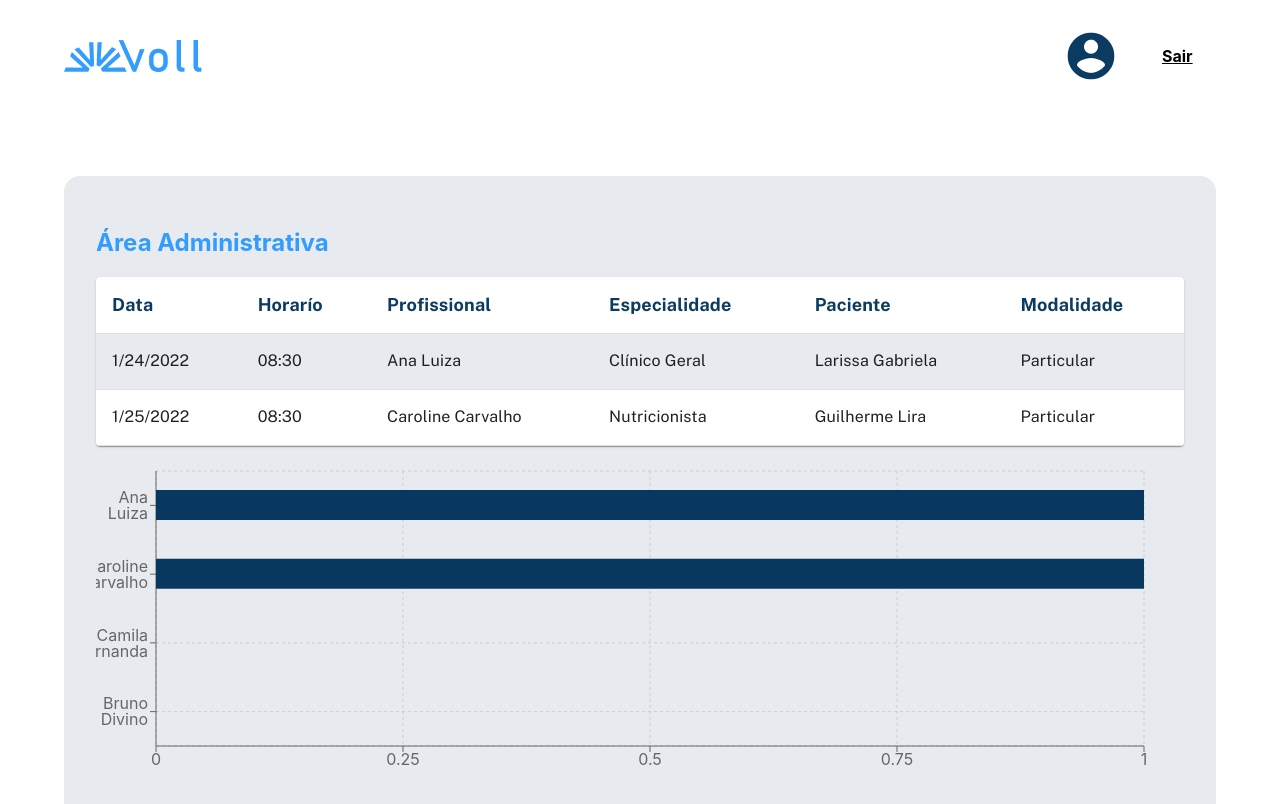
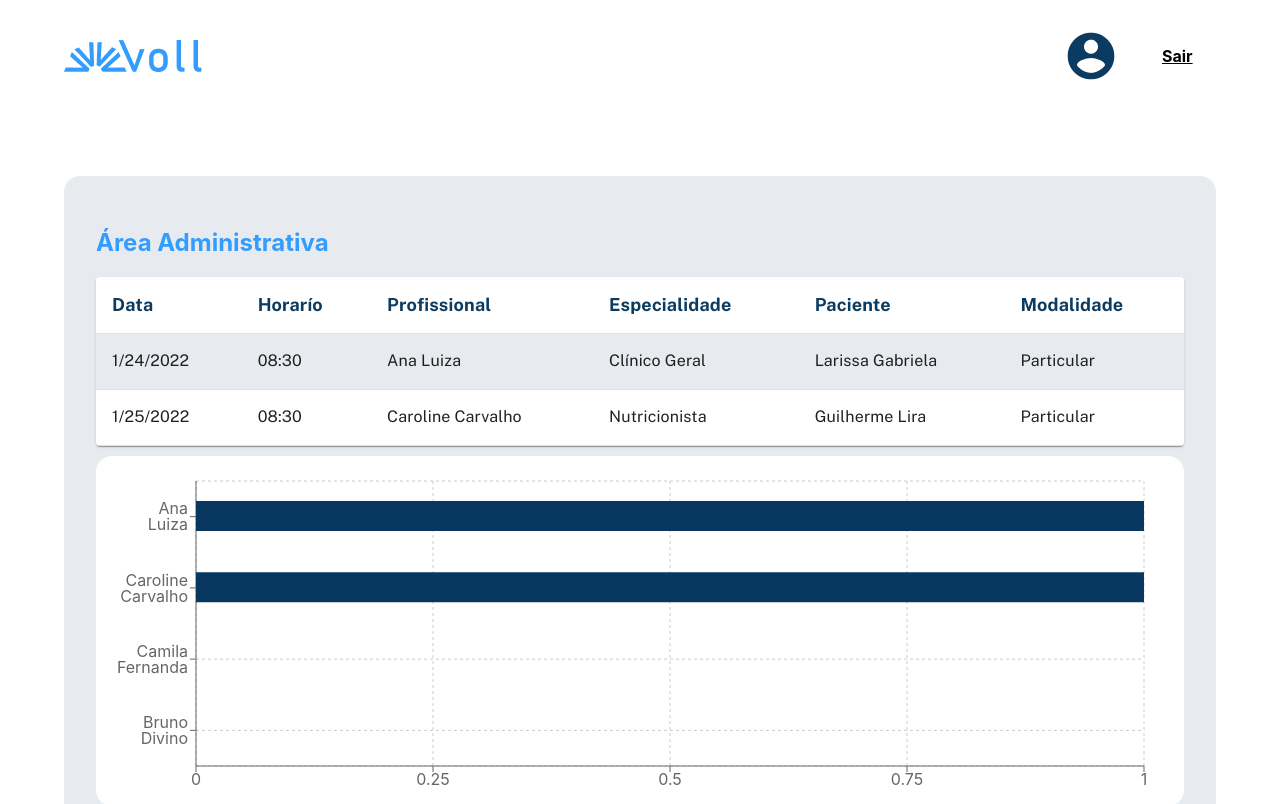
Before and after one commit to Guilbertoliveira/AdministrativePanelTS, a React (Create React App) app: page / in a window 1280 px wide. Shown: the top 804 px of the page. Built offline with nearby package versions, Linux system fonts and the light colour scheme; data requests are answered from the project's data file.

Commit message:
chore: improvements tooltip

```diff
--- a/src/components/Graphic/index.tsx
+++ b/src/components/Graphic/index.tsx
@@ -2,6 +2,7 @@ import { Bar, BarChart, ResponsiveContainer, XAxis, YAxis, CartesianGrid, Toolti
 import IProfessional from "../../types/IProfessional";
 import IQuery from "../../types/IQuery";
 import useDataGraphic from "./useDataGraphic";
+import { SectionStyled } from './styles'
 
 interface Props {
     professionals: IProfessional[] | null,
@@ -10,23 +11,38 @@ interface Props {
 
 interface IData {
     name: string,
-    query: number
+    query: number,
 }
+
+
+
+const CustomTooltip = ({ active, payload, label }: any) => {
+    if (active && payload && payload.length) {
+        return (
+            <div className="custom-tooltip">
+                <p className="label">{`Profissional: ${label}`}</p>
+                <p className="desc">{`Consultas feitas: ${payload[0].value}`}</p>
+            </div>
+        );
+    }
+
+    return null;
+};
 
 export default function Graphic({ professionals, query }: Props) {
     let data: Array<IData> = useDataGraphic({ professionals, query });
     console.log(data)
     return (
-        <>
+        <SectionStyled>
             <ResponsiveContainer width="100%" height={350}>
-                <BarChart layout="vertical" data={data} margin={{ top: 25, right: 40, bottom: 20 }}>
+                <BarChart layout="vertical" data={data} margin={{ top: 25, right: 40, bottom: 10, left: 40 }}>
                     <CartesianGrid strokeDasharray="3 3" />
                     <XAxis type="number" ></XAxis>
-                    <Tooltip />
+                    <Tooltip content={<CustomTooltip />} />
                     <YAxis type="category" dataKey="name"></YAxis>
                     <Bar dataKey='query' fill="#083860" barSize={30}></Bar>
                 </BarChart>
             </ResponsiveContainer>
-        </>
+        </SectionStyled>
     )
 }
--- /dev/null
+++ b/src/components/Graphic/styles.tsx
@@ -0,0 +1,7 @@
+import styled from "styled-components";
+
+export const SectionStyled = styled.section`
+background-color: var(--white);
+border-radius: 16px;
+margin-top: 10px;
+`
--- a/src/index.css
+++ b/src/index.css
@@ -1,7 +1,7 @@
 :root {
   --light-blue: #339CFF;
   --dark-blue: #0B3B60;
-  --branco: #FFFFFF;
+  --white: #FFFFFF;
   --cinza: #6B6E71;
   --light-gray: #E7EBEF;
   --font-main: 'Public Sans', sans-serif;
```
